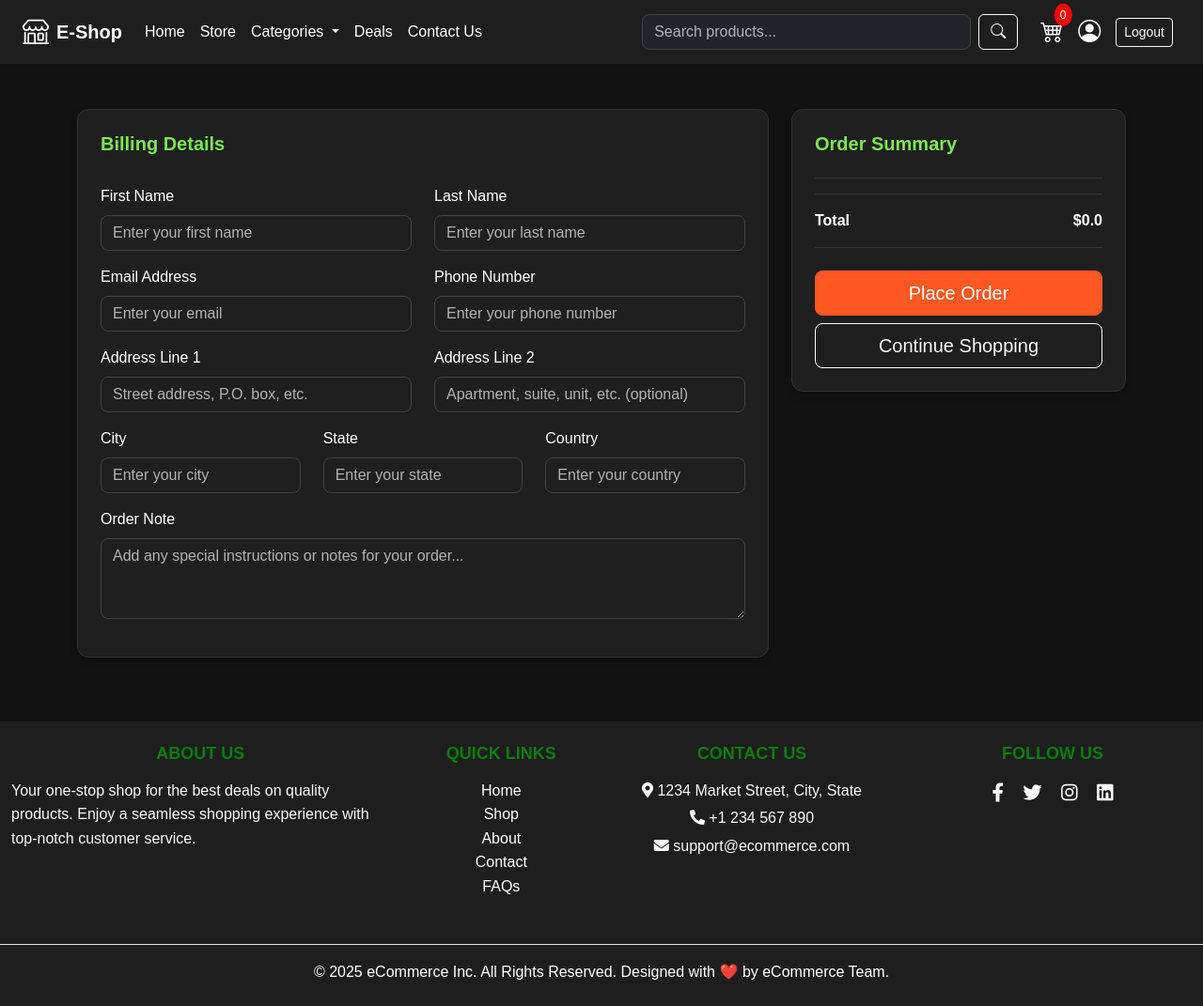
After one commit to Tejas0028/E-shop-Django, a Django app: page /cart/checkout/ in a window 1280 px wide. The commit adds this page. Shown: the whole page at 94% size. Run offline with Django 5.2, Linux system fonts and the light colour scheme; the visitor is signed in with stand-in values (Sample User, id 1); data that the repository does not hold is empty.

Commit message:
handled cart and checkout page for logged in users

```diff
--- a/carts/context_processors.py
+++ b/carts/context_processors.py
@@ -9,7 +9,10 @@ def counter(request):
     else:
         try:
             cart = Cart.objects.filter(cart_id = _cart_id(request))
-            cart_items = CartItem.objects.all().filter(cart=cart[:1])
+            if request.user.is_authenticated:
+                cart_items = CartItem.objects.all().filter(user = request.user)
+            else:
+                cart_items = CartItem.objects.all().filter(cart=cart[:1])
             for cart_item in cart_items:
                 cart_count += cart_item.quantity
         except Cart.DoesNotExist:
--- a/carts/models.py
+++ b/carts/models.py
@@ -1,5 +1,6 @@
 from django.db import models
 from store.models import Product,Variation
+from accounts.models import Account
 
 # Create your models here.
 
@@ -11,9 +12,10 @@ class Cart(models.Model):
         return self.cart_id
 
 class CartItem(models.Model):
+    user = models.ForeignKey(Account,on_delete=models.CASCADE,null=True)
     product = models.ForeignKey(Product,on_delete=models.CASCADE)
     variation = models.ManyToManyField(Variation,blank=True)
-    cart = models.ForeignKey(Cart,on_delete=models.CASCADE)
+    cart = models.ForeignKey(Cart,on_delete=models.CASCADE,null=True)
     quantity = models.IntegerField()
     is_active = models.BooleanField(default=True)
 
--- a/carts/urls.py
+++ b/carts/urls.py
@@ -7,4 +7,6 @@ urlpatterns = [
     path('add_cart/<int:product_id>/',views.add_cart,name="add_cart"),
     path('remove_cart/<int:product_id>/<int:cart_item_id>',views.remove_cart,name="remove_cart"),
     path('remove_cart_item/<int:product_id>/<int:cart_item_id>',views.remove_cart_item,name="remove_cart_item"),
+
+    path('checkout/',views.checkout,name="checkout")
 ]
--- a/carts/views.py
+++ b/carts/views.py
@@ -1,9 +1,10 @@
 from django.shortcuts import render,redirect,get_object_or_404
 from store.models import Product
 from .models import Cart,CartItem
-from django.http import HttpResponse
 from django.core.exceptions import ObjectDoesNotExist
 from store.models import Variation
+
+from django.contrib.auth.decorators import login_required
 # Create your views here.
 
 def _cart_id(request):
@@ -14,76 +15,136 @@ def _cart_id(request):
 
 
 def add_cart(request,product_id):
+    current_user = request.user
     product = Product.objects.get(id=product_id) # get product
-    product_variation = []
-    # getting product variation
-    if request.method == 'POST':
-        for item in request.POST:
-            key = item
-            value = request.POST[key]
 
-            try:
-                variation = Variation.objects.get(product=product,variation_category__iexact = key,variation_value__iexact = value)
-                product_variation.append(variation)
-            except:
-                pass
+    #if user is authenticated
+    if current_user.is_authenticated:
+        product_variation = []
+        # getting product variation
+        if request.method == 'POST':
+            for item in request.POST:
+                key = item
+                value = request.POST[key]
 
-    # getting cart
-    try:
-        cart = Cart.objects.get(cart_id = _cart_id(request)) # get the cart using the cart id present in the session
-    except Cart.DoesNotExist:
-        cart = Cart.objects.create(
-            cart_id = _cart_id(request)
-        )
-    cart.save()
+                try:
+                    variation = Variation.objects.get(product=product,variation_category__iexact = key,variation_value__iexact = value)
+                    product_variation.append(variation)
+                except:
+                    pass
 
-    # getting cart items
-    is_cart_item_exist = CartItem.objects.filter(product=product,cart=cart)
-    if is_cart_item_exist:
-        cart_item = CartItem.objects.filter(product=product,cart=cart)
-        #existing variation ->database
-        #current variation -> product_variation
-        #item id ->database
-        ex_var_list = []
-        id = []
-        for item in cart_item:
-            existing_variation = item.variation.all()
-            ex_var_list.append(list(existing_variation))
-            id.append(item.id)
+        # getting cart items
+        is_cart_item_exist = CartItem.objects.filter(product=product,user=current_user).exists()
+        if is_cart_item_exist:
+            cart_item = CartItem.objects.filter(product=product,user=current_user)
+            ex_var_list = []
+            id = []
+            for item in cart_item:
+                existing_variation = item.variation.all()
+                ex_var_list.append(list(existing_variation))
+                id.append(item.id)
 
-        if product_variation in ex_var_list:
-            #increase cart item quantity
-            index = ex_var_list.index(product_variation)
-            item_id = id[index]
-            item = CartItem.objects.get(product=product,id = item_id)
-            item.quantity += 1
-            item.save()
+            if product_variation in ex_var_list:
+                #increase cart item quantity
+                index = ex_var_list.index(product_variation)
+                item_id = id[index]
+                item = CartItem.objects.get(product=product,id = item_id)
+                item.quantity += 1
+                item.save()
 
+            else:
+                #create new cart item
+                item = CartItem.objects.create(product=product,quantity = 1,user=current_user)
+                if len(product_variation) > 0:
+                    item.variation.clear()
+                    item.variation.add(*product_variation)
+                item.save()
         else:
-            #create new cart item
-            item = CartItem.objects.create(product=product,quantity = 1,cart=cart)
+            cart_item = CartItem.objects.create(product=product,
+            quantity = 1,
+            user=current_user,
+            )
             if len(product_variation) > 0:
-                item.variation.clear()
-                item.variation.add(*product_variation)
-            item.save()
+                cart_item.variation.clear()
+                cart_item.variation.add(*product_variation)
+            cart_item.save()
+
+        return redirect('cart')
+
+    #if user is not authenticated
     else:
-        cart_item = CartItem.objects.create(product=product,
-        quantity = 1,
-        cart = cart,
-        )
-        if len(product_variation) > 0:
-            cart_item.variation.clear()
-            cart_item.variation.add(*product_variation)
-        cart_item.save()
+        product_variation = []
+        # getting product variation
+        if request.method == 'POST':
+            for item in request.POST:
+                key = item
+                value = request.POST[key]
 
-    return redirect('cart')
+                try:
+                    variation = Variation.objects.get(product=product,variation_category__iexact = key,variation_value__iexact = value)
+                    product_variation.append(variation)
+                except:
+                    pass
+
+        # getting cart
+        try:
+            cart = Cart.objects.get(cart_id = _cart_id(request)) # get the cart using the cart id present in the session
+        except Cart.DoesNotExist:
+            cart = Cart.objects.create(
+                cart_id = _cart_id(request)
+            )
+        cart.save()
+
+        # getting cart items
+        is_cart_item_exist = CartItem.objects.filter(product=product,cart=cart).exists()
+        if is_cart_item_exist:
+            cart_item = CartItem.objects.filter(product=product,cart=cart)
+            #existing variation ->database
+            #current variation -> product_variation
+            #item id ->database
+            ex_var_list = []
+            id = []
+            for item in cart_item:
+                existing_variation = item.variation.all()
+                ex_var_list.append(list(existing_variation))
+                id.append(item.id)
+
+            if product_variation in ex_var_list:
+                #increase cart item quantity
+                index = ex_var_list.index(product_variation)
+                item_id = id[index]
+                item = CartItem.objects.get(product=product,id = item_id)
+                item.quantity += 1
+                item.save()
+
+            else:
+                #create new cart item
+                item = CartItem.objects.create(product=product,quantity = 1,cart=cart)
+                if len(product_variation) > 0:
+                    item.variation.clear()
+                    item.variation.add(*product_variation)
+                item.save()
+        else:
+            cart_item = CartItem.objects.create(product=product,
+            quantity = 1,
+            cart = cart,
+            )
+            if len(product_variation) > 0:
+                cart_item.variation.clear()
+                cart_item.variation.add(*product_variation)
+            cart_item.save()
+        return redirect('cart')
 
 
 def remove_cart(request,product_id,cart_item_id):
-    cart = Cart.objects.get(cart_id = _cart_id(request))
+
     product = get_object_or_404(Product,id=product_id)
     try:
-        cart_item = CartItem.objects.get(product=product,cart=cart,id=cart_item_id)
+        if request.user.is_authenticated:
+            cart_item = CartItem.objects.get(product=product,user=request.user,id=cart_item_id)
+        else:
+            cart = Cart.objects.get(cart_id = _cart_id(request))
+            cart_item = CartItem.objects.get(product=product,cart=cart,id=cart_item_id)
         if cart_item.quantity > 1:
             cart_item.quantity -= 1
             cart_item.save()
@@ -95,9 +156,12 @@ def remove_cart(request,product_id,cart_item_id):
 
 
 def remove_cart_item(request,product_id,cart_item_id):
-    cart = Cart.objects.get(cart_id = _cart_id(request))
     product = get_object_or_404(Product,id = product_id)
-    cart_item = CartItem.objects.get(cart=cart,product=product,id=cart_item_id)
+    if request.user.is_authenticated:
+         cart_item = CartItem.objects.get(user=request.user,product=product,id=cart_item_id)
+    else:
+        cart = Cart.objects.get(cart_id = _cart_id(request))
+        cart_item = CartItem.objects.get(cart=cart,product=product,id=cart_item_id)
 
     if cart_item:
         cart_item.delete()
@@ -107,8 +171,43 @@ def remove_cart_item(request,product_id,cart_item_id):
 
 def cart(request,total=0,quantity=0,cart_item = None):
     try:
-        cart = Cart.objects.get(cart_id = _cart_id(request))
-        cart_items = CartItem.objects.filter(cart=cart,is_active = True)
+        tax = 0
+        grand_total = 0
+        if request.user.is_authenticated:
+            cart_items = CartItem.objects.filter(user=request.user,is_active = True)
+        else:
+            cart = Cart.objects.get(cart_id = _cart_id(request))
+            cart_items = CartItem.objects.filter(cart=cart,is_active = True)
+        for cart_item in cart_items:
+            total += cart_item.product.price * cart_item.quantity
+            quantity += cart_item.quantity
+        tax = (2 * total)/100
+        grand_total = total + tax
+    except ObjectDoesNotExist:
+        cart_items = []
+        tax = 0
+        grand_total = 0
+
+    context ={
+        "total" : total,
+        "quantity" : quantity,
+        "cart_items" : cart_items,
+        "tax":tax,
+        "grand_total":grand_total,
+    }
+    return render(request,'store/cart.html',context)
+
+
+@login_required(login_url='login')
+def checkout(request,total=0,quantity=0,cart_item = None):
+    try:
+        tax = 0
+        grand_total = 0
+        if request.user.is_authenticated:
+            cart_items = CartItem.objects.filter(user=request.user,is_active = True)
+        else:
+            cart = Cart.objects.get(cart_id = _cart_id(request))
+            cart_items = CartItem.objects.filter(cart=cart,is_active = True)
 
         for cart_item in cart_items:
             total += cart_item.product.price * cart_item.quantity
@@ -127,4 +226,4 @@ def cart(request,total=0,quantity=0,cart_item = None):
         "tax":tax,
         "grand_total":grand_total,
     }
-    return render(request,'store/cart.html',context)
+    return render(request,'store/checkout.html',context)
--- a/templates/store/cart.html
+++ b/templates/store/cart.html
@@ -212,8 +212,7 @@
                     </div>
                     <!-- Buttons -->
                     <div class="d-flex flex-column gap-2 mt-4">
-                        <button class="btn btn-action btn-lg mt-2">Proceed to Checkout</button>
-
+                        <a class="btn btn-action btn-lg mt-2" href = "{% url 'checkout' %}">Proceed to Checkout</a>
                         <a class="btn btn-outline-light btn-lg mt-2" href = "{% url 'store' %}">Continue Shopping</a>
                     </div>
                 </div>
--- /dev/null
+++ b/templates/store/checkout.html
@@ -0,0 +1,191 @@
+{% extends 'base.html' %}
+
+{% block style %}
+
+
+.card {
+    background-color: #1F1F1F;
+    border: 1px solid #333333;
+    box-shadow: 0 4px 8px rgba(0, 0, 0, 0.2);
+    border-radius: 12px;
+    margin-bottom: 20px;
+}
+
+.card .card-title {
+    color: #7ae852;
+    font-weight: 700;
+}
+
+.btn-primary {
+    background-color: #FF5722;
+    border-color: #FF5722;
+    font-weight: 500;
+    transition: background-color 0.3s ease, transform 0.2s ease;
+}
+
+.btn-primary:hover {
+    background-color: #d849ff;
+    border-color: #d849ff;
+    transform: scale(1.05);
+}
+
+.form-control {
+    background-color: #1F1F1F;
+    color: #FFFFFF;
+    border: 1px solid #444;
+    border-radius: 8px;
+}
+
+.form-control::placeholder {
+    color: #B3B3B3;
+}
+
+.form-control:focus {
+    border-color: #7ae852;
+    box-shadow: 0 0 0 0.2rem rgba(122, 232, 82, 0.25);
+}
+
+.form-label {
+    color: #FFFFFF;
+    font-weight: 500;
+}
+
+.list-group-item {
+    background-color: transparent;
+    color: #FFFFFF;
+    border: none;
+    padding: 10px 0;
+}
+
+.list-group-item strong {
+    font-weight: bold;
+}
+
+.order-summary .list-group-item {
+    padding: 15px 0;
+    border-top: 1px solid #333333;
+}
+
+{% endblock %}
+
+
+{% block body %}
+
+<div class="container my-5">
+    <div class="row">
+        <div class="col-lg-8">
+            <div class="card p-4">
+                <h5 class="card-title">Billing Details</h5>
+                <form class="mt-4" action="" method="POST">
+                    {% csrf_token %}
+                    <!-- Row 1: First Name & Last Name -->
+                    <div class="row">
+                        <div class="col-md-6 mb-3">
+                            <label for="firstName" class="form-label">First Name</label>
+                            <input type="text" class="form-control" id="firstName" placeholder="Enter your first name" required>
+                        </div>
+                        <div class="col-md-6 mb-3">
+                            <label for="lastName" class="form-label">Last Name</label>
+                            <input type="text" class="form-control" id="lastName" placeholder="Enter your last name" required>
+                        </div>
+                    </div>
+
+                    <!-- Row 2: Email & Phone Number -->
+                    <div class="row">
+                        <div class="col-md-6 mb-3">
+                            <label for="email" class="form-label">Email Address</label>
+                            <input type="email" class="form-control" id="email" placeholder="Enter your email" required>
+                        </div>
+                        <div class="col-md-6 mb-3">
+                            <label for="phone" class="form-label">Phone Number</label>
+                            <input type="text" class="form-control" id="phone" placeholder="Enter your phone number" required>
+                        </div>
+                    </div>
+
+                    <!-- Row 3: Address Line 1 & Address Line 2 -->
+                    <div class="row">
+                        <div class="col-md-6 mb-3">
+                            <label for="addressLine1" class="form-label">Address Line 1</label>
+                            <input type="text" class="form-control" id="addressLine1" placeholder="Street address, P.O. box, etc." required>
+                        </div>
+                        <div class="col-md-6 mb-3">
+                            <label for="addressLine2" class="form-label">Address Line 2</label>
+                            <input type="text" class="form-control" id="addressLine2" placeholder="Apartment, suite, unit, etc. (optional)">
+                        </div>
+                    </div>
+
+                    <!-- Row 4: City, State, and Country -->
+                    <div class="row">
+                        <div class="col-md-4 mb-3">
+                            <label for="city" class="form-label">City</label>
+                            <input type="text" class="form-control" id="city" placeholder="Enter your city" required>
+                        </div>
+                        <div class="col-md-4 mb-3">
+                            <label for="state" class="form-label">State</label>
+                            <input type="text" class="form-control" id="state" placeholder="Enter your state" required>
+                        </div>
+                        <div class="col-md-4 mb-3">
+                            <label for="country" class="form-label">Country</label>
+                            <input type="country" class="form-control" id="country" placeholder="Enter your country" required>
+
+                        </div>
+                    </div>
+
+                    <!-- Row 5: Order Note -->
+                    <div class="mb-3">
+                        <label for="orderNote" class="form-label">Order Note</label>
+                        <textarea class="form-control" id="orderNote" rows="3" placeholder="Add any special instructions or notes for your order..."></textarea>
+                    </div>
+
+
+            </div>
+        </div>
+
+
+        <div class="col-lg-4">
+            <div class="card p-4 order-summary">
+                <h5 class="card-title mb-4">Order Summary</h5>
+                <ul class="list-group list-group-flush">
+                    <!-- Product 1 -->
+
+                {% if cart_items %}
+                {% for cart_item in cart_items %}
+                    <li class="list-group-item d-flex justify-content-between align-items-center py-3">
+                        <div class="d-flex align-items-center">
+                            <img src="{{ cart_item.product.images.url }}" alt="Product 1" class="rounded border" style="width: 60px; height: 60px; object-fit: cover;">
+                            <div class="ms-3">
+                                <h6 class="mb-0 fw-bold">{{ cart_item.product.product_name}}</h6>
+                                {% if cart_item.variation.all %}
+                                {% for item in cart_item.variation.all %}
+                                <small class="" style="color: #B3B3B3;">{{ item.variation_category|capfirst }}: {{ item.variation_value }}</small><br>
+                                {% endfor %}
+                                {% endif %}
+                                <small class="" style="color: #B3B3B3;">Quantity: {{ cart_item.quantity }}</small>
+                            </div>
+                        </div>
+                        <span class="fw-bold">${{ cart_item.sub_total }}</span>
+                    </li>
+                {% endfor %}
+                {% endif %}
+
+
+
+                    <li class="list-group-item py-2 border-0"></li>
+
+                    <li class="list-group-item d-flex justify-content-between py-3">
+                        <strong>Total</strong>
+                        <strong>${{grand_total}}</strong>
+                    </li>
+                </ul>
+                <button type="submit" class="btn btn-lg btn-primary w-100 mt-4">Place Order</button>
+                <a class="btn btn-outline-light btn-lg mt-2" href = "{% url 'store' %}">Continue Shopping</a>
+            </form>
+            </div>
+        </div>
+
+
+
+
+    </div>
+</div>
+{% endblock %}
```
Also changed, not shown: accounts/views.py (+50 -1 lines), carts/migrations/0003_cartitem_user_alter_cartitem_cart.py (added).
